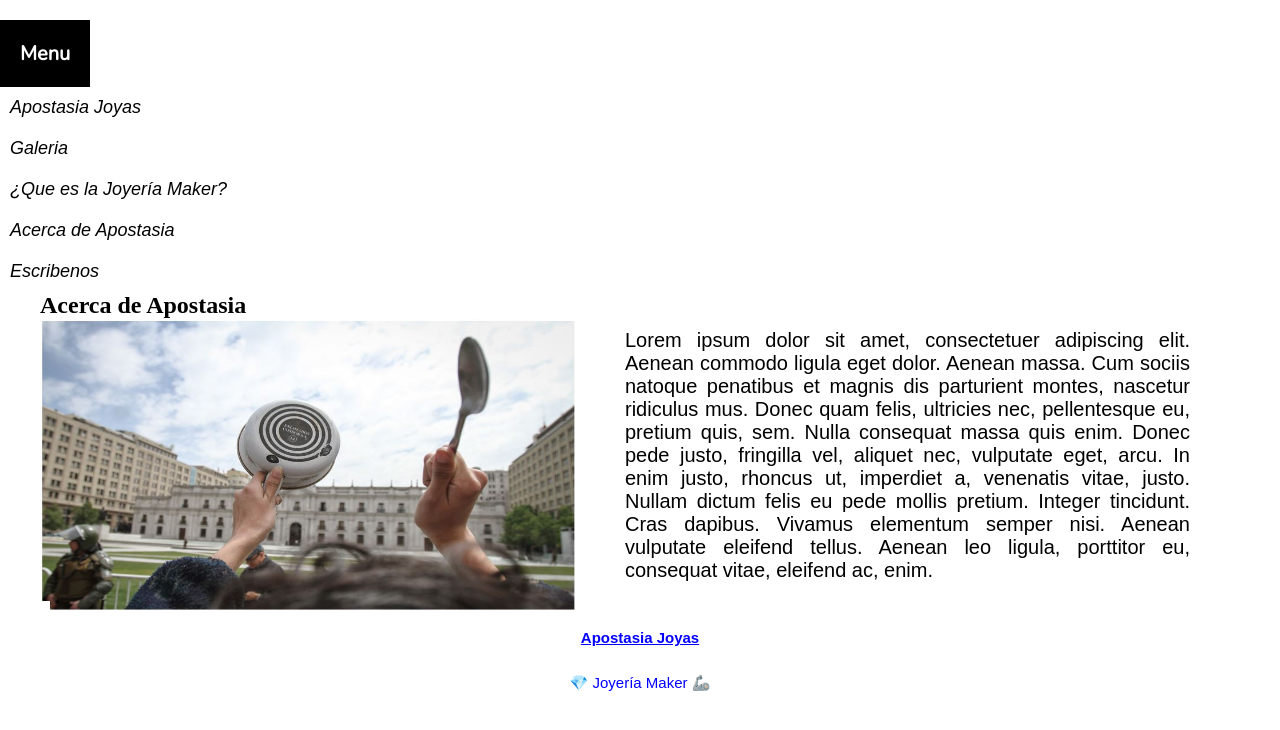
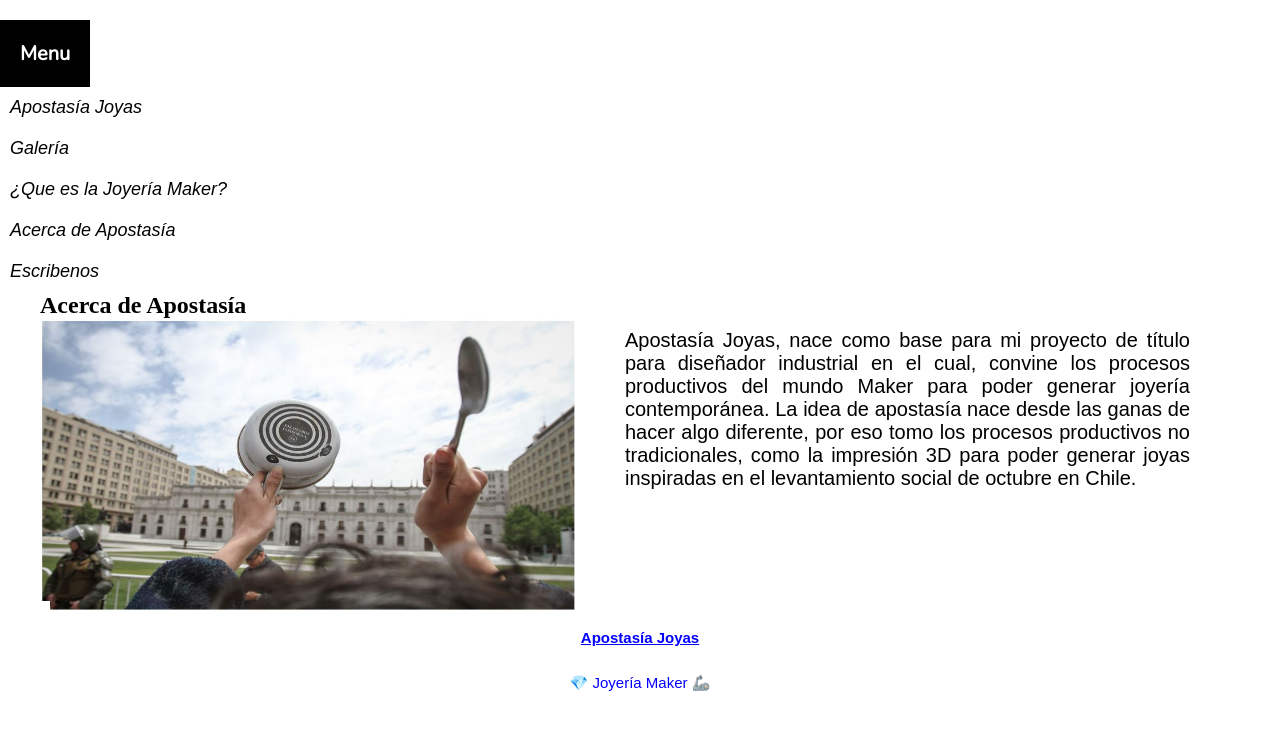
Before and after one commit to DiegoArrano/joyeria-diegoarrano, a website: page Paginas/acerca.html in a window 1280 px wide. Drawn offline with nearby package versions, Linux system fonts and the light colour scheme.

Commit message:
modificaciones de texto

```diff
--- a/Paginas/acerca.html
+++ b/Paginas/acerca.html
@@ -24,10 +24,10 @@
         <div class="desplegable">
             <button class="menu_principal"><h2>Menu</h2></button>
             <div class="desplegable_menores">
-                <a href="../index.html">Apostasia Joyas</a>
-                <a href="./galeria.html">Galeria</a>
+                <a href="../index.html">Apostasía Joyas</a>
+                <a href="./galeria.html">Galería</a>
                 <a href="./maker.html">¿Que es la Joyería Maker?</a>
-                <a href="./acerca.html">Acerca de Apostasia</a>
+                <a href="./acerca.html">Acerca de Apostasía</a>
                 <a href="./formulario.html">Escribenos</a>
             </div>
           </div>
@@ -36,23 +36,20 @@
 
 <main>
     <section class="informacion">
-        <h1 class="informacion_titulo">Acerca de Apostasia</h1>
+        <h1 class="informacion_titulo">Acerca de Apostasía</h1>
              <img src="../Imagenes/Caserolas.JPG" id="fotoAcerca"/>
                 <p class="informacion_texto">
-                    Lorem ipsum dolor sit amet, consectetuer adipiscing elit. Aenean commodo ligula eget dolor.
-                    Aenean massa. Cum sociis natoque penatibus et magnis dis parturient montes, nascetur ridiculus mus.
-                    Donec quam felis, ultricies nec, pellentesque eu, pretium quis, sem. Nulla consequat massa quis enim.
-                    Donec pede justo, fringilla vel, aliquet nec, vulputate eget, arcu. In enim justo, rhoncus ut, imperdiet a,
-                    venenatis vitae, justo. Nullam dictum felis eu pede mollis pretium. Integer tincidunt. Cras dapibus. Vivamus
-                    elementum semper nisi. Aenean vulputate eleifend tellus. Aenean leo ligula, porttitor eu, consequat
-                    vitae, eleifend ac, enim.
+                    Apostasía Joyas, nace como base para mi proyecto de título para diseñador industrial en el cual,
+                    convine los procesos productivos del mundo Maker para poder generar joyería contemporánea.
+                    La idea de apostasía nace desde las ganas de hacer algo diferente, por eso tomo los procesos productivos no tradicionales,
+                    como la impresión 3D para poder generar joyas inspiradas en el levantamiento social de octubre en Chile.
                 </p>
             </section>
 </main>
 
 
 <footer>
-        <a href="https://www.instagram.com/apostasias_/" class="footer"><h4>Apostasia Joyas</h4></a>
+        <a href="https://www.instagram.com/apostasias_/" class="footer"><h4>Apostasía Joyas</h4></a>
                <p> 💎 Joyería Maker 🦾 </p>
 
 </footer>
```
Also changed, not shown: Paginas/formulario.html (+4 -4 lines), Paginas/galeria.html (+6 -6 lines), Paginas/maker.html (+11 -11 lines).
